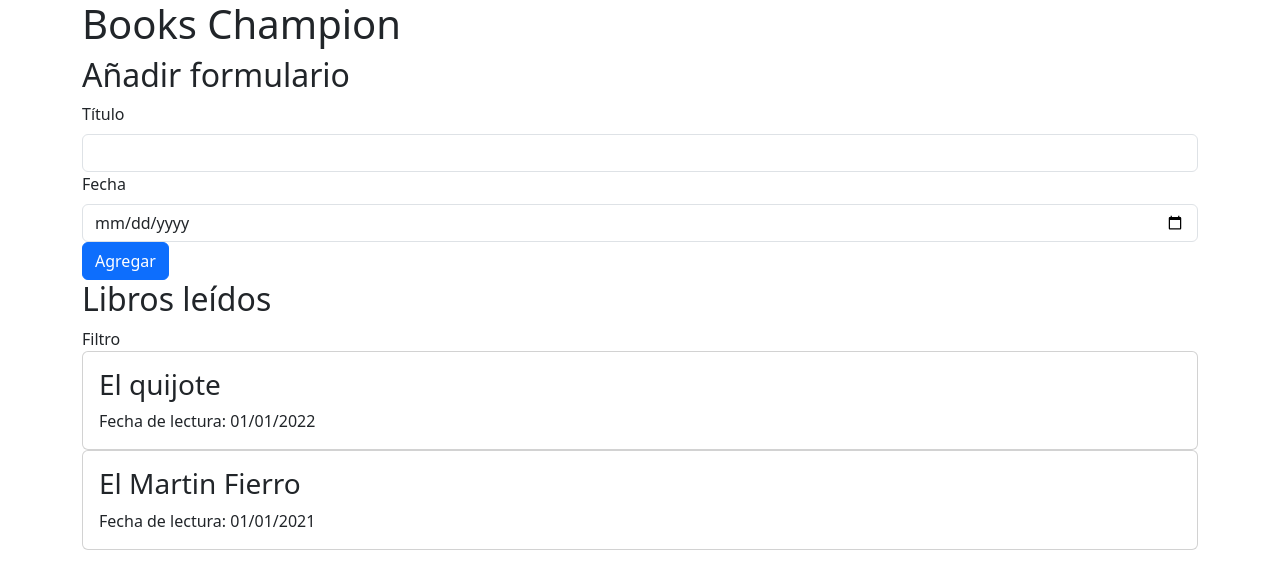
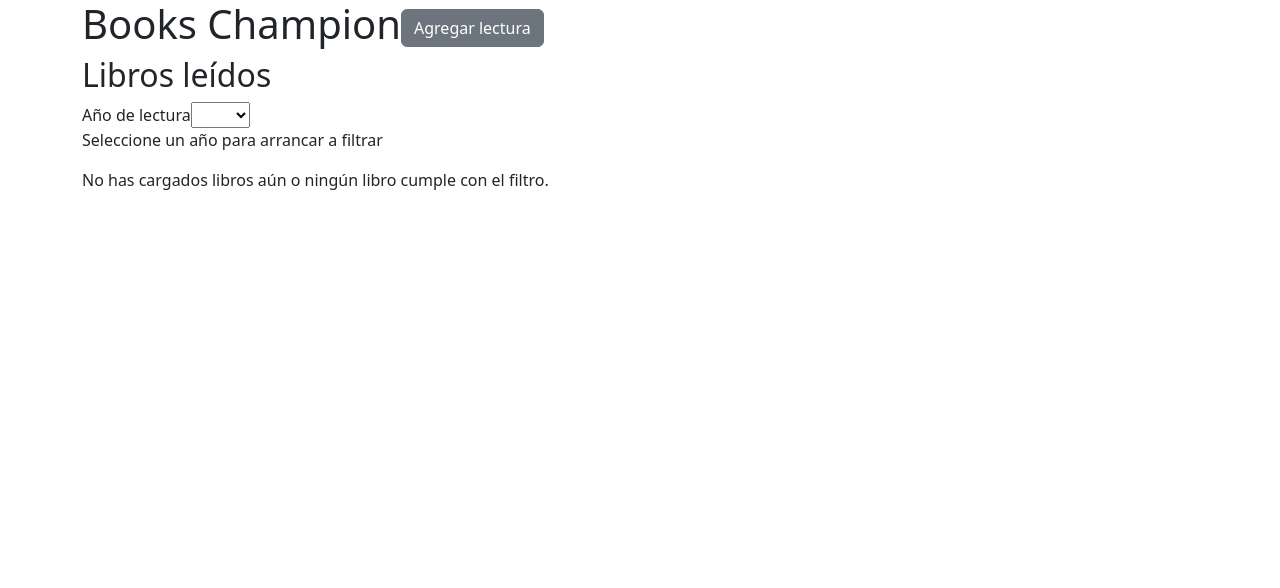
Before and after one commit to p4bl1t0/books_champions_2C_TN_2023, a React (Create React App) app: page / in a window 1280 px wide. Shown: the top 588 px of the page. Built offline with nearby package versions, Linux system fonts and the light colour scheme.

Commit message:
clase renderizado y listas

```diff
--- a/src/App.js
+++ b/src/App.js
@@ -1,24 +1,55 @@
 
-import { useState } from 'react';
+import { useEffect, useState } from 'react';
 import 'bootstrap/dist/css/bootstrap.min.css';
 import './App.css';
 import BookForm from './components/BookForm';
 import BookList from './components/BookList/BookList';
 const initialBooks = [
-    { title: 'El quijote', dateRead: '2022-01-01' },
-    { title: 'El Martin Fierro', dateRead: '2021-01-01' }
+    { title: 'El quijote', dateRead: '2022-01-01', lang: 'es' },
+    { title: 'El Martin Fierro', dateRead: '2021-03-01', lang: 'es' },
+    { title: 'Rayuela', dateRead: '2023-02-01', lang: 'es' },
+    { title: 'Lean Startup', dateRead: '2019-08-22', lang: 'en' },
+    { title: '', dateRead: '2019-08-22', lang: '' }
 ];
 function App (argumentos) {
-  const [ books, setBooks ] = useState(initialBooks);
+  const [ loading, setLoading ] = useState(false);
+  const [ books, setBooks ] = useState([]);
+  // Aclaración: hacemos un fake de carga, como si estuvieramos buscando datos a una API
+  useEffect(() => {
+    setLoading(true);
+    setTimeout(() => {
+      setBooks(initialBooks);
+      setLoading(false);
+    }, 3000);
+  }, []);
   const onBookSubmitHandler = (book) => {
     console.log(book);
     setBooks((books) => [...books, book]);
   }
+  const [ showAddForm, setShowAddForm ] = useState(false);
+  const showButtonHandler = () => {
+    setShowAddForm(!showAddForm);
+  }
+
+  const vinos = [
+    { name: 'Malbec' },
+    { name: 'Merlot' }
+  ] ;
+  console.log(vinos);
   return (
     <div className="container">
-      <h1>Books Champion</h1>
-      <BookForm onFormSubmit={onBookSubmitHandler} />
-      <BookList books={books} />
+      <h1>
+        <span>Books Champion</span>
+        <button
+          type="button"
+          className='btn btn-secondary'
+          onClick={showButtonHandler}
+        >
+          { showAddForm ? 'Ocultar formurlario' : 'Agregar lectura' }
+        </button>
+      </h1>
+      { showAddForm && <BookForm onFormSubmit={onBookSubmitHandler} /> }
+      <BookList books={books} loading={loading} />
     </div>
   );
 }
--- a/src/components/BookForm.js
+++ b/src/components/BookForm.js
@@ -10,7 +10,10 @@ export default function BookForm ({ onFormSubmit }) {
         setDate(event.target.value);
     };
     const onAddClickHandler = () => {
-        let book = { title: title, dateRead: date };
+        let book = {
+            title: title,
+            dateRead: date,
+        };
         // addFun((books) => [...books, book]);
         onFormSubmit(book);
         setTitle('');
--- a/src/components/BookList/BookItem.js
+++ b/src/components/BookList/BookItem.js
@@ -1,11 +1,29 @@
 import { formatDate } from "../../utils/dateUtils";
+
+const formatLang = (lang) => {
+    switch (lang) {
+        case 'es':
+            return 'Español';
+            break;
+        case 'en':
+            return 'Inglés';
+        default:
+            return 'Desconocido'
+            break;
+    }
+}
+const langNames = {
+    es: 'Español',
+    en: 'Inglés'
+}
 
 export default function BookItem ({ book }) {
     return (
         <div className="card">
             <div className="card-body">
-            <h3 className="card-title">{ book.title }</h3>
-            <div>Fecha de lectura: { formatDate(book.dateRead) }</div>
+                <h3 className="card-title">{ book.title }</h3>
+                <div>Fecha de lectura: { formatDate(book.dateRead) }</div>
+                <div>Idioma: { langNames[book.lang] || 'Desconocido' }</div>
             </div>
         </div>
 
--- a/src/components/BookList/BookList.js
+++ b/src/components/BookList/BookList.js
@@ -1,14 +1,55 @@
+
+import { useState } from "react";
 import BookItem from "./BookItem";
 import BooksFilter from "./BooksFilter";
 
-export default function BookList ({ books }) {
+function Books ({ books }) {
+    return (
+        <> {/* <React.Fragment> */} {/* Crear un elemento padre en el VDOM sin generar un elemento en el DOM real */}
+            { books.length > 0 && books.map((item, index) => (
+                <BookItem key={index} book={item} />
+            ))}
+            { books.length === 0 && <div>No has cargados libros aún o ningún libro cumple con el filtro.</div> }
+        </>
+    )
+}
+
+export default function BookList ({ books, loading }) {
+    // TODO: Mostrar loading, etc ...
+    // TODO: Armar filtro de fecha
+    const [ booksFiltered, setBooksFiltered ] = useState(books);
+
+    // Renderizado condicional version funcion
+    const showBooks = () => {
+        if (books.length > 0) {
+            return books.map((item, index) => (
+                <BookItem key={index} book={item} />
+            ));
+        } else {
+            return <div>No has cargados libros aún.</div>
+        }
+    };
+
+
+    const onYearChangeHandler = (year) => {
+        // const booksFilter = books.filter(book => new Date(book.dateRead).getFullYear() === year);
+        const booksFilter = books.filter(function (book) {
+            console.log(new Date(book.dateRead).getFullYear(), year);
+            return new Date(book.dateRead).getFullYear() === year;
+        });
+        setBooksFiltered(booksFilter);
+    }
+
+    // TODO: Expandir o colapsar filtro / formulario
+    // TODO: Mostrar idioma según código
     return (
         <div>
             <h2>Libros leídos</h2>
-            <BooksFilter />
-            { books.map((item, index) => (
-                <BookItem key={index} book={item} />
-            ))}
+            <BooksFilter onYearChange={onYearChangeHandler} />
+            <div className='books-wrapper'>
+                { loading && <div>Cargando libros ...</div> }
+                { !loading && <Books books={booksFiltered} /> }
+            </div>
         </div>
     )
 }
--- a/src/components/BookList/BooksFilter.js
+++ b/src/components/BookList/BooksFilter.js
@@ -1,3 +1,23 @@
-export default function BooksFilter () {
-    return (<div>Filtro</div>)
+import { useState } from "react"
+
+export default function BooksFilter ({ onYearChange }) {
+    const [ yearSelected, setYearSelected ] = useState('');
+    const yearChangeHandler = (event) => {
+        setYearSelected(event.target.value);
+        onYearChange(Number(event.target.value));
+    }
+    return (
+        <div>
+            <label htmlFor="year">Año de lectura</label>
+            <select id="year" value={yearSelected} onChange={yearChangeHandler} >
+                <option value={''}></option>
+                <option value={2023}>2023</option>
+                <option value={2022}>2022</option>
+                <option value={2021}>2021</option>
+                <option value={2020}>2020</option>
+                <option value={2019}>2019</option>
+            </select>
+            <p>Seleccione un año para arrancar a filtrar</p>
+        </div>
+    )
 }
```
Also changed, not shown: src/components/If.js (added, +18 -0 lines).
